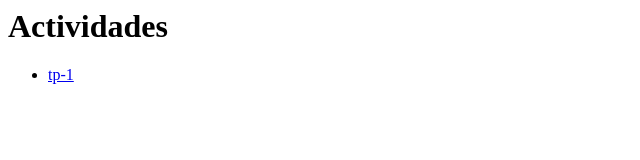
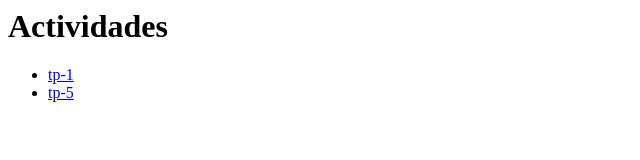
Before and after one commit to MimiRivero/plataformas-moviles-entregas, a plain HTML site: page index.html in a window 1280 px wide. Shown: the full height of the page, 0-640 px from the left. Drawn offline with Linux system fonts and the light colour scheme.

Commit message:
Update index.html

```diff
--- a/index.html
+++ b/index.html
@@ -7,6 +7,7 @@
         <h1>Actividades</h1>
     <ul>
       <li><a href="tp-1/">tp-1</a></li>
+      <li><a href="tp-5/">tp-5</a></li>
     </ul>
   </body>
 </html
```
